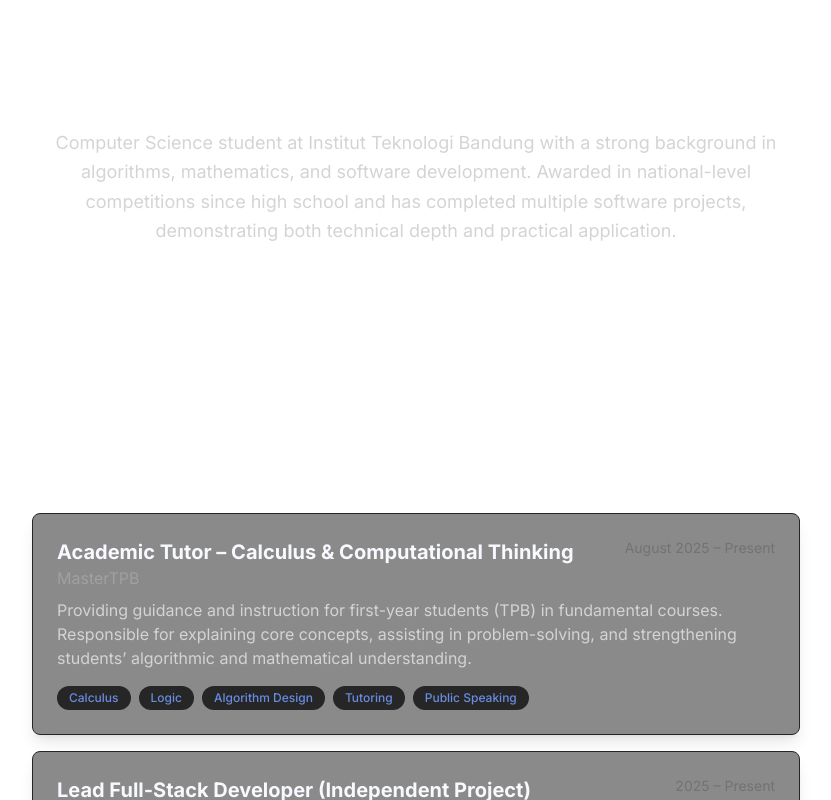
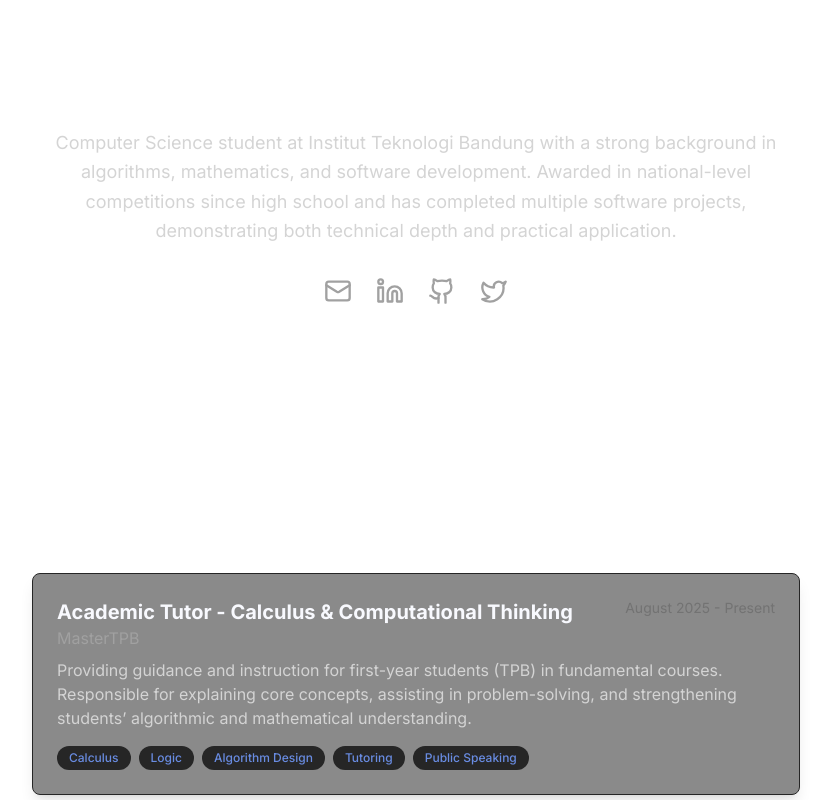
Before and after one commit to YavieAzka/yavieazka-portfolio, a Next.js app: page / in a window 1280 px wide. Shown: the part 860-1660 px from the top of the page, without its empty margins (224-1055 px from the left). Built offline with nearby package versions, Linux system fonts and the light colour scheme.

Commit message:
added social logo in about me section

```diff
--- a/package.json
+++ b/package.json
@@ -11,7 +11,8 @@
   "dependencies": {
     "framer-motion": "^12.23.12",
     "lucide-react": "^0.540.0",
-    "next": "15.3.1",
+    "motion": "^12.23.12",
+    "next": "^15.5.2",
     "react": "^19.0.0",
     "react-dom": "^19.0.0"
   },
--- a/src/app/components/About.tsx
+++ b/src/app/components/About.tsx
@@ -1,13 +1,36 @@
+// src/app/components/About.tsx
+
 import { PROFILE } from "@/lib/data";
 import SectionWrapper from "./SectionWrapper";
+import * as motion from "motion/react-client";
 
 export default function About() {
   return (
     <SectionWrapper id="about" title="About Me">
-      <div className="max-w-3xl mx-auto">
-        <p className="text-lg text-neutral-300 leading-relaxed text-center">
+      <div className="max-w-3xl mx-auto text-center">
+        {/* Tambahkan text-center di sini */}
+        <p className="text-lg text-neutral-300 leading-relaxed">
           {PROFILE.description}
         </p>
+        {/* 2. Tambahkan container untuk ikon sosial media */}
+        <motion.div className="flex items-center justify-center gap-6 mt-8">
+          {PROFILE.links.map((link) => (
+            <motion.a
+              key={link.name}
+              href={link.url}
+              target="_blank"
+              rel="noopener noreferrer"
+              aria-label={link.name}
+              // 2. Hapus komentar (aktifkan kembali) properti animasi
+              whileHover={{ scale: 1.2, y: -5 }}
+              whileTap={{ scale: 0.9 }}
+              transition={{ type: "spring", stiffness: 300 }}
+              className="text-neutral-400 hover:text-brand-light"
+            >
+              <link.icon size={28} />
+            </motion.a>
+          ))}
+        </motion.div>
       </div>
     </SectionWrapper>
   );
--- a/src/app/components/AnimatedBackground.module.css
+++ b/src/app/components/AnimatedBackground.module.css
@@ -10,7 +10,7 @@
   height: 100vh;
   top: 0;
   left: 0;
-  background: #151517; /* Menggunakan warna dari palet Anda */
+  background: #0b1012;
   overflow: hidden;
 }
 
--- a/src/app/components/Header.tsx
+++ b/src/app/components/Header.tsx
@@ -36,7 +36,7 @@ export default function Header() {
   return (
     <header className="z-[999] relative">
       <motion.div
-        className="fixed top-4 left-1/2 h-[4.5rem] w-[calc(100%-2rem)] rounded-2xl border border-white border-opacity-40 bg-white bg-opacity-80 shadow-lg shadow-black/[0.03] backdrop-blur-[0.5rem] sm:top-6 sm:h-[3.25rem] sm:w-[36rem] sm:rounded-full dark:bg-950 dark:bg-[#202021] dark:border-white/40 dark:bg-opacity-75"
+        className="fixed top-4 left-1/2 h-[4.5rem] w-[calc(100%-2rem)] rounded-2xl border border-white border-opacity-40 bg-white bg-opacity-80 shadow-lg shadow-black/[0.03] backdrop-blur-[0.5rem] sm:top-6 sm:h-[3.25rem] sm:w-[36rem] sm:rounded-full dark:bg-950 dark:bg-[#0b1012] dark:border-[#cfcfcf]/40 dark:bg-opacity-75"
         initial={{ y: -100, x: "-50%", opacity: 0 }}
         animate={{ y: 0, x: "-50%", opacity: 1 }}
         transition={{ duration: 0.5 }}
--- a/src/app/globals.css
+++ b/src/app/globals.css
@@ -23,7 +23,7 @@
 body {
   background: var(--background);
   color: var(--foreground);
-  font-family: Arial, Helvetica, sans-serif;
+  font-family: Inter, sans-serif;
 }
 
 @keyframes fadeIn {
--- a/src/lib/data.ts
+++ b/src/lib/data.ts
@@ -1,4 +1,6 @@
-import { Github, Linkedin, Mail } from "lucide-react";
+// src/lib/data.ts
+
+import { Github, Linkedin, Mail, Twitter } from "lucide-react";
 
 export const METADATA = {
   title: "Yavie Azka Putra Araly | Computer Science Student",
@@ -28,6 +30,11 @@ export const PROFILE = {
       url: "https://github.com/yavieazka", // Asumsi, ganti jika perlu
       icon: Github,
     },
+    {
+      name: "Twitter",
+      url: "https://x.com/yveakzontwt", // <-- Ganti dengan handle Twitter Anda
+      icon: Twitter,
+    },
   ],
 };
 
@@ -43,8 +50,8 @@ export const EXPERIENCE = [
   {
     company: "MasterTPB",
     location: "Bandung, West Java",
-    role: "Academic Tutor – Calculus & Computational Thinking",
-    period: "August 2025 – Present",
+    role: "Academic Tutor - Calculus & Computational Thinking",
+    period: "August 2025 - Present",
     description:
       "Providing guidance and instruction for first-year students (TPB) in fundamental courses. Responsible for explaining core concepts, assisting in problem-solving, and strengthening students’ algorithmic and mathematical understanding.",
     stack: [
```
Also changed, not shown: 1 other file (tests, documents, lock files or other folders).
